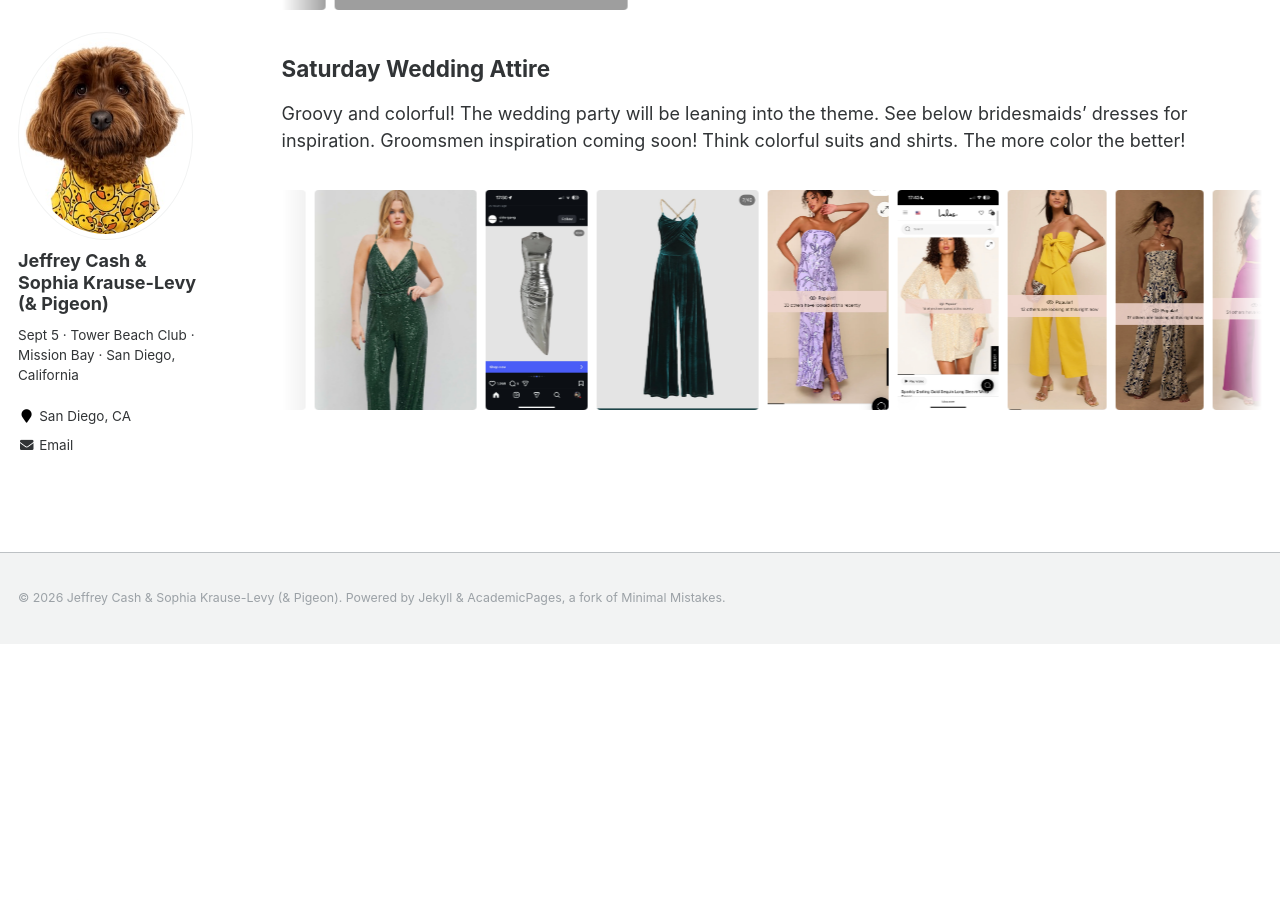
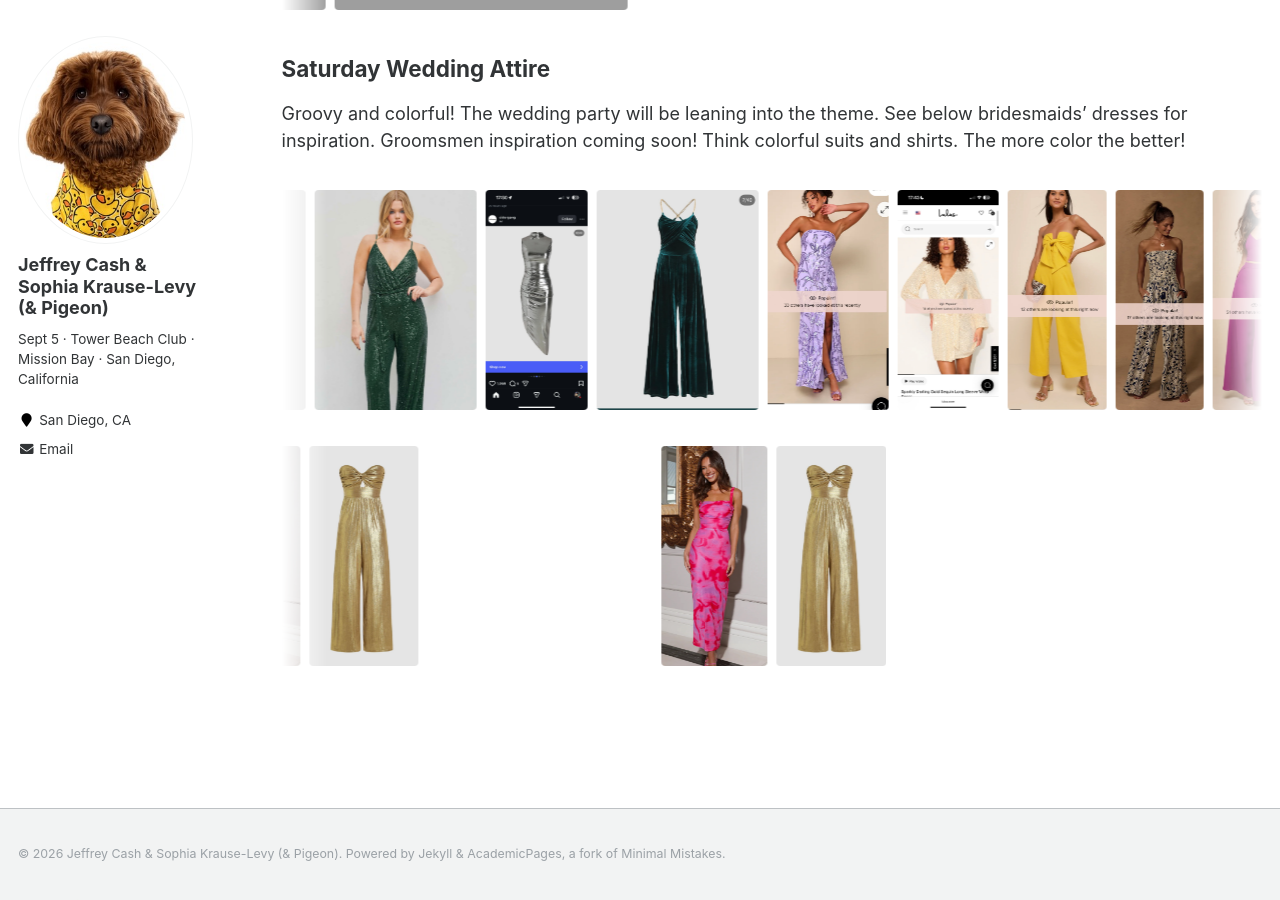
Before and after one commit to duckduckpigeon/duckduckpigeon.github.io, a Jekyll site: the page built from _pages/registry.md, in a window 1280 px wide and 900 px high, scrolled down 632 px. Built offline with Jekyll 4.4.1, drawn with Linux system fonts in a browser that asks for light colours; before the commit the page ends 1276 px from its top, so only the background shows below that.

```diff
--- a/_pages/registry.md
+++ b/_pages/registry.md
@@ -80,6 +80,13 @@ gallery_saturday:
   - image_path: dress_22.jpg
     url: dress_22.jpg
     alt: "Dress inspiration"
+gallery_saturday_men:
+  - image_path: bridesmaid_dress.jpg
+    url: bridesmaid_dress.jpg
+    alt: "Dress inspiration"
+  - image_path: dress_1.jpg
+    url: dress_1.jpg
+    alt: "Dress inspiration"
 ---
 
 
@@ -99,3 +106,5 @@ Think: Hawaiian shirts, bold prints, and fun, colorful vibes. The wedding party
 Groovy and colorful! The wedding party will be leaning into the theme. See below bridesmaids’ dresses for inspiration. Groomsmen inspiration coming soon! Think colorful suits and shirts. The more color the better!
 
 {% include gallery id="gallery_saturday" class="scroll-gallery" %}
+
+{% include gallery id="gallery_saturday_men" class="scroll-gallery" %}
```
